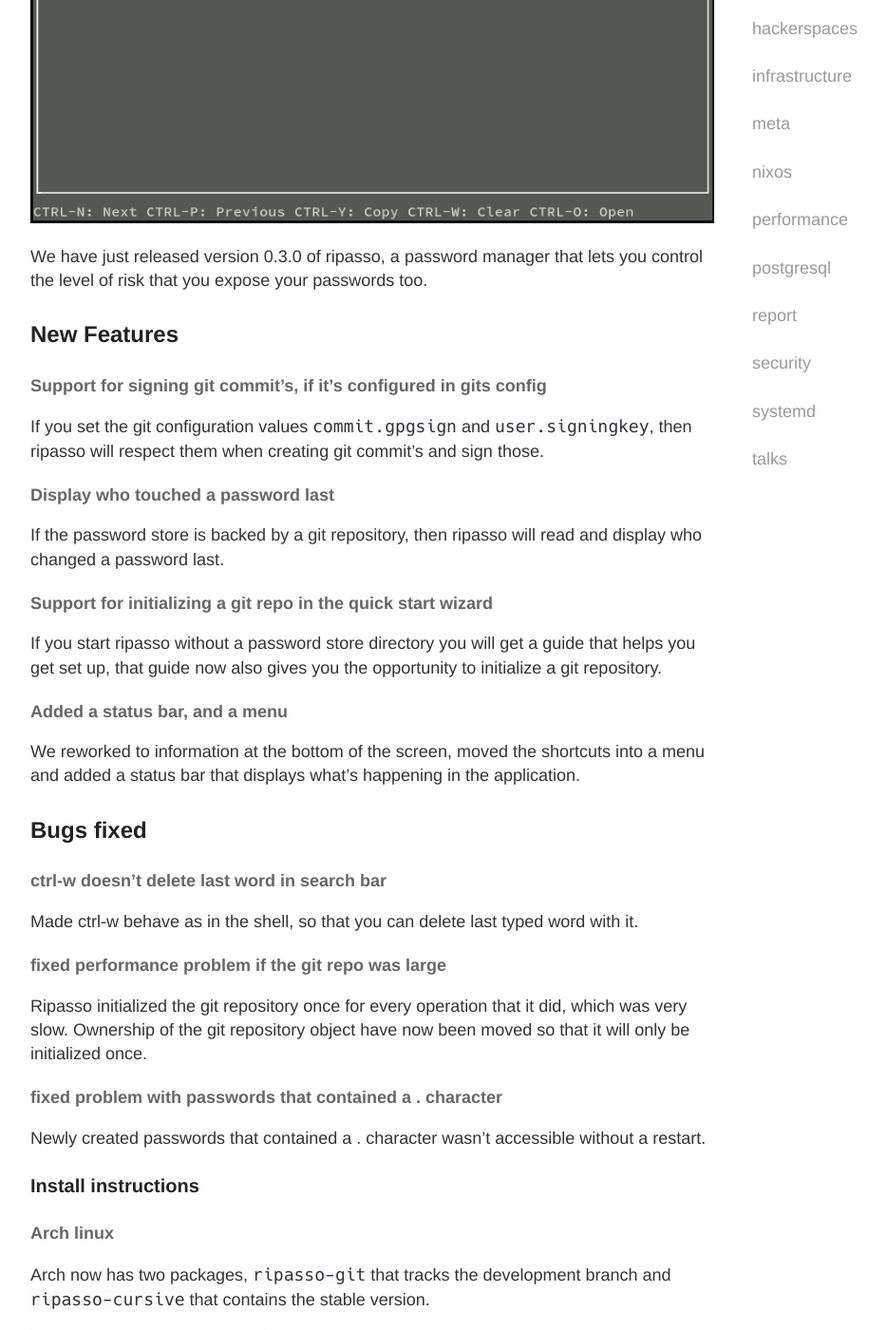
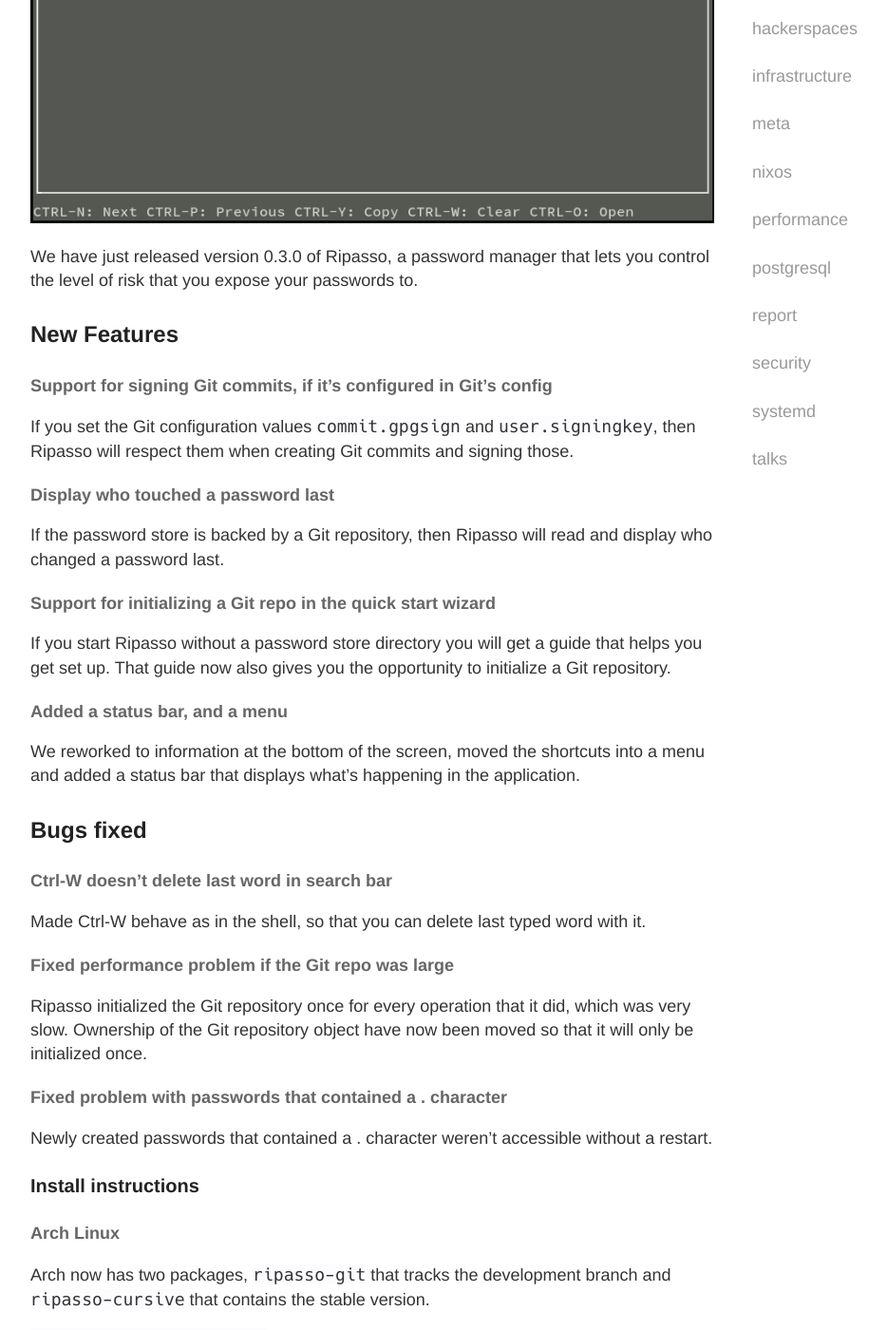
Before and after one commit to labanskoller/hackeriet_blog, a Jekyll site: the page built from _posts/2019-12-01-Ripasso-release-0-3-0.md, in a window 1280 px wide and 1400 px high, scrolled down 439 px. Shown: the whole window at 95% size, without its empty margins (248-1182 px from the left). Built offline with Jekyll 4.4.1, drawn with Linux system fonts in a browser that asks for light colours.

Commit message:
ripasso-0.3.0: Spelling and grammar
* Capitalize Ripasso (as in the title)
* Capitalize Git (the executable should of course be written "git")
* "commits" is plural, not possession
* Keyboard shortcuts are written Ctrl-W or Ctrl+W
* Linux is a name
* "Passwords" is plural: wasn't -> weren't
* Wrong word: "too" is different than "to"

```diff
--- a/_posts/2019-12-01-Ripasso-release-0-3-0.md
+++ b/_posts/2019-12-01-Ripasso-release-0-3-0.md
@@ -6,25 +6,25 @@ category: infrastructure
 ---
 ![ripasso-cursive](/images/ripasso-cursive.png)
 
-We have just released version 0.3.0 of ripasso, a password manager that lets you
-control the level of risk that you expose your passwords too.
+We have just released version 0.3.0 of Ripasso, a password manager that lets you
+control the level of risk that you expose your passwords to.
 
 ## New Features
 
-#### Support for signing git commit's, if it's configured in gits config
+#### Support for signing Git commits, if it's configured in Git's config
 
-If you set the git configuration values `commit.gpgsign` and `user.signingkey`, then ripasso
-will respect them when creating git commit's and sign those.
+If you set the Git configuration values `commit.gpgsign` and `user.signingkey`, then Ripasso
+will respect them when creating Git commits and signing those.
 
 #### Display who touched a password last
 
-If the password store is backed by a git repository, then ripasso will read and display who changed
+If the password store is backed by a Git repository, then Ripasso will read and display who changed
 a password last.
 
-#### Support for initializing a git repo in the quick start wizard
+#### Support for initializing a Git repo in the quick start wizard
 
-If you start ripasso without a password store directory you will get a guide that helps you get
-set up, that guide now also gives you the opportunity to initialize a git repository.
+If you start Ripasso without a password store directory you will get a guide that helps you get
+set up. That guide now also gives you the opportunity to initialize a Git repository.
 
 #### Added a status bar, and a menu
 
@@ -33,22 +33,22 @@ a status bar that displays what's happening in the application.
 
 ## Bugs fixed
 
-#### ctrl-w doesn't delete last word in search bar
+#### Ctrl-W doesn't delete last word in search bar
 
-Made ctrl-w behave as in the shell, so that you can delete last typed word with it.
+Made Ctrl-W behave as in the shell, so that you can delete last typed word with it.
 
-#### fixed performance problem if the git repo was large
+#### Fixed performance problem if the Git repo was large
 
-Ripasso initialized the git repository once for every operation that it did, which was very slow.
-Ownership of the git repository object have now been moved so that it will only be initialized once.
+Ripasso initialized the Git repository once for every operation that it did, which was very slow.
+Ownership of the Git repository object have now been moved so that it will only be initialized once.
 
-#### fixed problem with passwords that contained a . character
+#### Fixed problem with passwords that contained a . character
 
-Newly created passwords that contained a . character wasn't accessible without a restart.
+Newly created passwords that contained a . character weren't accessible without a restart.
 
 ### Install instructions
 
-#### Arch linux
+#### Arch Linux
 
 Arch now has two packages, `ripasso-git` that tracks the development branch and `ripasso-cursive`
 that contains the stable version.
```
